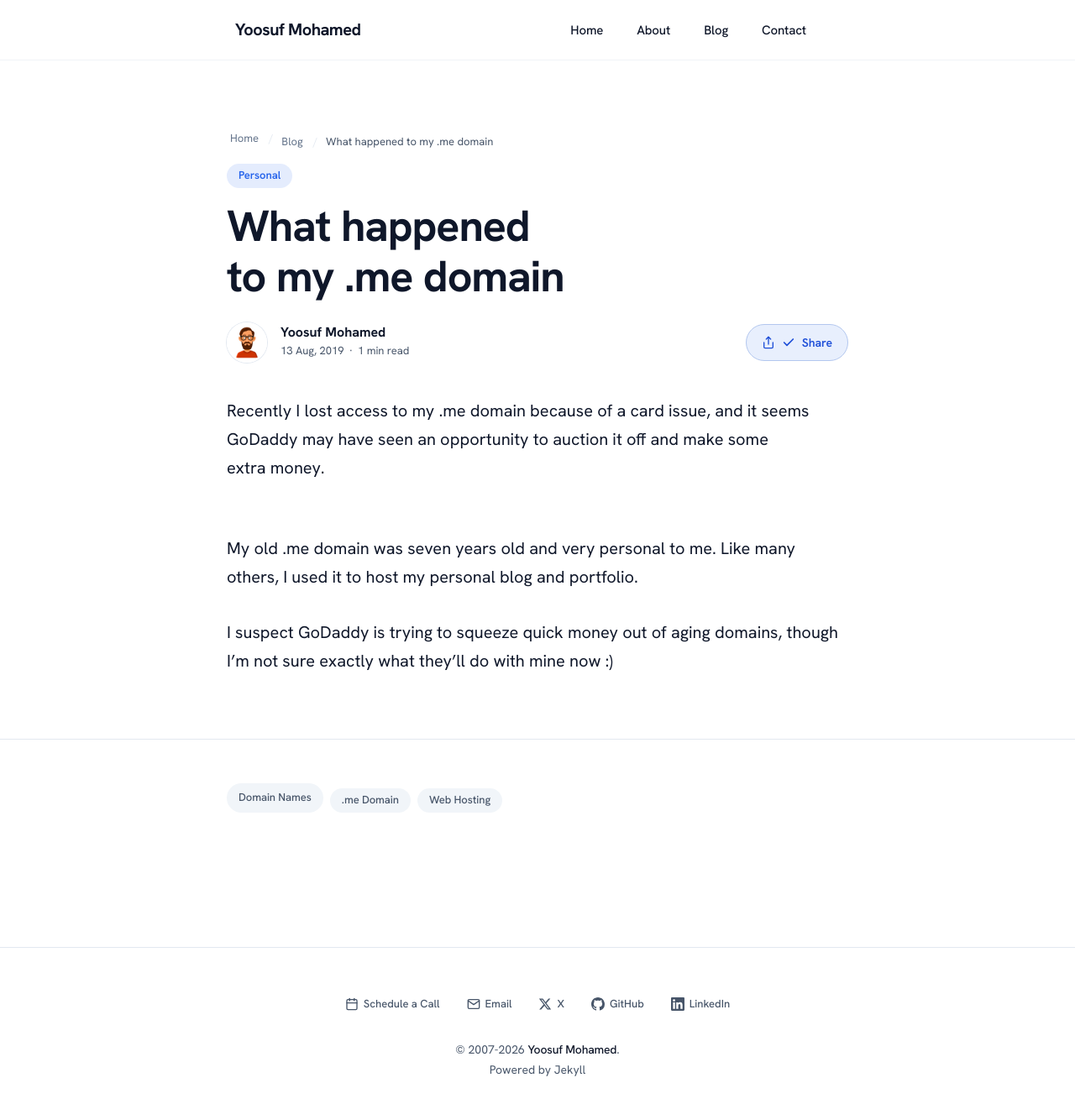
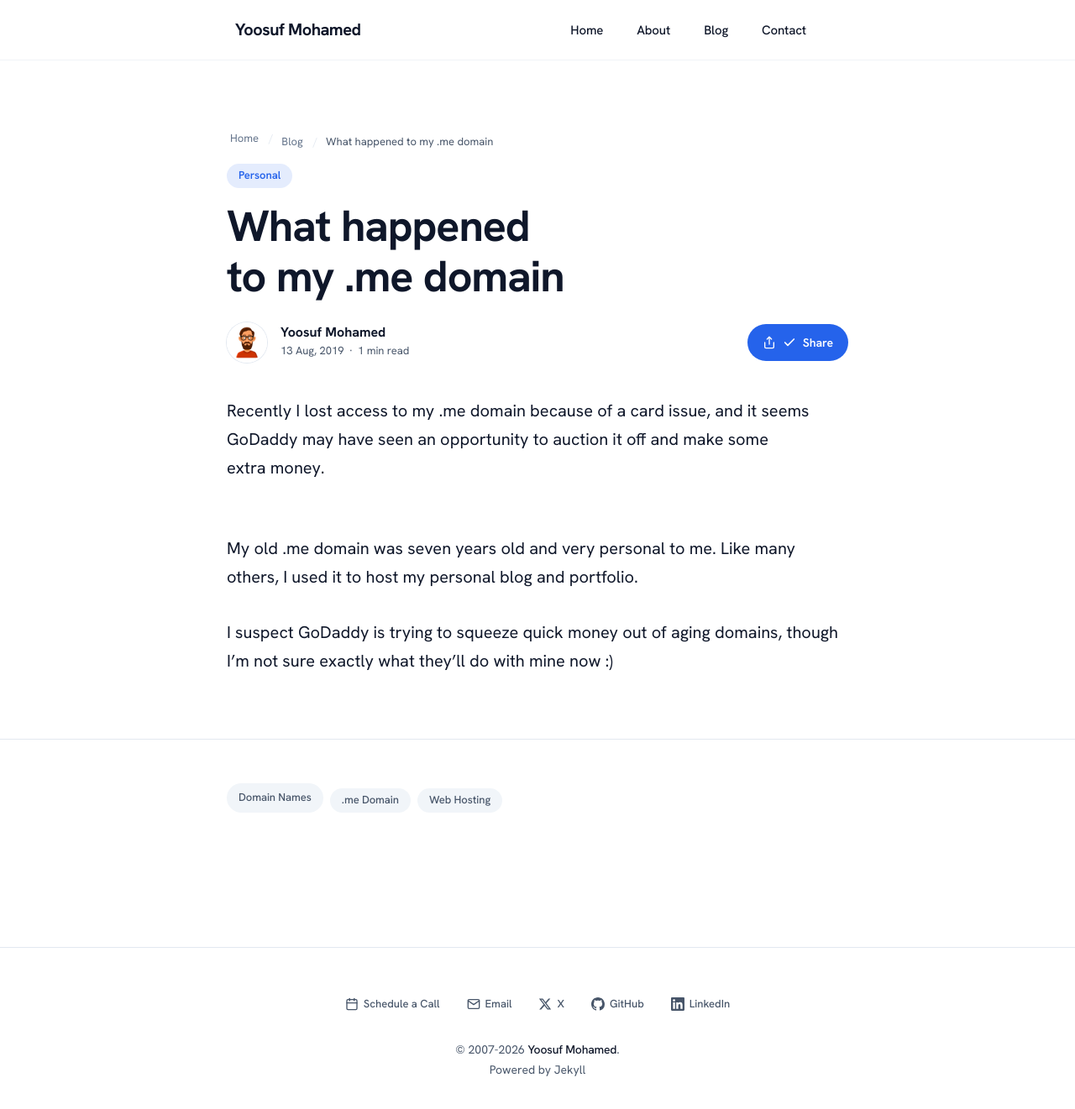
Before and after one commit to yoosuf/yoosuf.github.io, a Jekyll site: the page built from _posts/2019-08-13-what-happend-to-my-dot-me-domain.md, in a window 1280 px wide and 1335 px high. Shown: the top 1321 px of the window at 84% size. Built offline with Jekyll 4.4.1, drawn with Linux system fonts in a browser that asks for light colours.

Commit message:
Replace button gradients with solid colors for accessibility

```diff
--- a/_sass/_article.scss
+++ b/_sass/_article.scss
@@ -580,11 +580,11 @@ iframe.instagram-media {
 	font-weight: 600;
 	letter-spacing: -0.005em;
 	line-height: 1;
-	color: var(--jekyll-accent-strong);
-	background: color-mix(in srgb, var(--jekyll-accent-color) 10%, transparent);
-	border: 1px solid color-mix(in srgb, var(--jekyll-accent-color) 25%, var(--color-border));
+	color: #fff;
+	background: var(--jekyll-accent-color);
+	border: 0;
 	border-radius: 999px;
-	transition: background 0.2s ease, border-color 0.2s ease, color 0.2s ease, box-shadow 0.2s ease;
+	transition: background 0.2s ease, color 0.2s ease, box-shadow 0.2s ease;
 	svg {
 		flex-shrink: 0;
 		width: 16px;
@@ -595,17 +595,16 @@ iframe.instagram-media {
 	}
 	&:hover,
 	&:focus-visible {
-		border-color: color-mix(in srgb, var(--jekyll-accent-color) 55%, var(--color-border));
-		background: color-mix(in srgb, var(--jekyll-accent-color) 16%, transparent);
-		box-shadow: 0 2px 8px color-mix(in srgb, var(--jekyll-accent-color) 20%, transparent);
+		color: #fff;
+		background: var(--jekyll-accent-strong);
+		box-shadow: 0 2px 10px color-mix(in srgb, var(--jekyll-accent-color) 35%, transparent);
 		.article-share-icon {
 			transform: translateY(-1px);
 		}
 	}
 	&.is-copied {
-		color: #15803d;
-		border-color: color-mix(in srgb, #15803d 35%, transparent);
-		background: color-mix(in srgb, #15803d 10%, transparent);
+		color: #fff;
+		background: #15803d;
 		box-shadow: none;
 		.article-share-check {
 			animation: check-pop 0.3s cubic-bezier(0.2, 0.8, 0.4, 1);
@@ -626,18 +625,16 @@ iframe.instagram-media {
 	}
 }
 :where(html.dark-mode) .article-share {
-	color: #93c5fd;
-	border-color: rgba(255, 255, 255, 0.12);
-	background: color-mix(in srgb, var(--jekyll-accent-color) 22%, transparent);
+	color: #fff;
+	background: var(--jekyll-accent-color);
 	&:hover,
 	&:focus-visible {
-		border-color: rgba(255, 255, 255, 0.22);
-		background: color-mix(in srgb, var(--jekyll-accent-color) 32%, transparent);
+		color: #fff;
+		background: var(--jekyll-accent-strong);
 	}
 	&.is-copied {
-		color: #86efac;
-		border-color: rgba(134, 239, 172, 0.35);
-		background: color-mix(in srgb, #4ade80 16%, transparent);
+		color: #fff;
+		background: #16a34a;
 	}
 }
 .article-byline-avatar {
--- a/_sass/_utils.scss
+++ b/_sass/_utils.scss
@@ -134,7 +134,7 @@
 	border: 0;
 	border-radius: 14px;
 	color: #fff;
-	background: var(--jekyll-accent-gradient);
+	background: var(--jekyll-accent-color);
 	box-shadow: 0 8px 24px rgba(37, 99, 235, 0.3);
 	cursor: pointer;
 	transition: transform 0.2s ease, box-shadow 0.2s ease, background 0.2s ease;
@@ -147,7 +147,7 @@
 	&:focus-visible {
 		transform: translateY(-3px);
 		box-shadow: 0 12px 30px rgba(37, 99, 235, 0.45);
-		background: linear-gradient(135deg, var(--jekyll-accent-strong), #7c3aed);
+		background: var(--jekyll-accent-strong);
 		.back-to-top-icon {
 			transform: translateY(-2px);
 		}
--- a/_sass/_variable.scss
+++ b/_sass/_variable.scss
@@ -12,7 +12,6 @@
     --color-darkmode: #0b1120;
     --jekyll-accent-color: #2563eb;
     --jekyll-accent-strong: #1d4ed8;
-    --jekyll-accent-gradient: linear-gradient(135deg, #2563eb, #7c3aed);
 
     --font-sans: "Hanken Grotesk", -apple-system, BlinkMacSystemFont, "Segoe UI", "Roboto", "Oxygen", "Ubuntu", "Cantarell", "Fira Sans", "Droid Sans", "Helvetica Neue", sans-serif;
     --font-serif: var(--font-sans);
```
